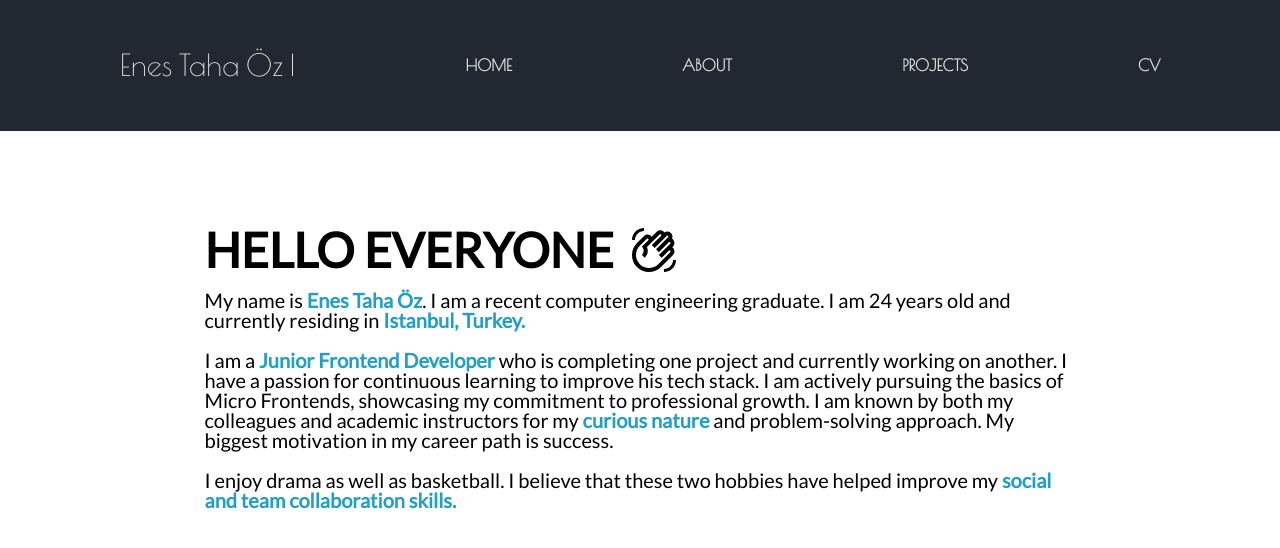
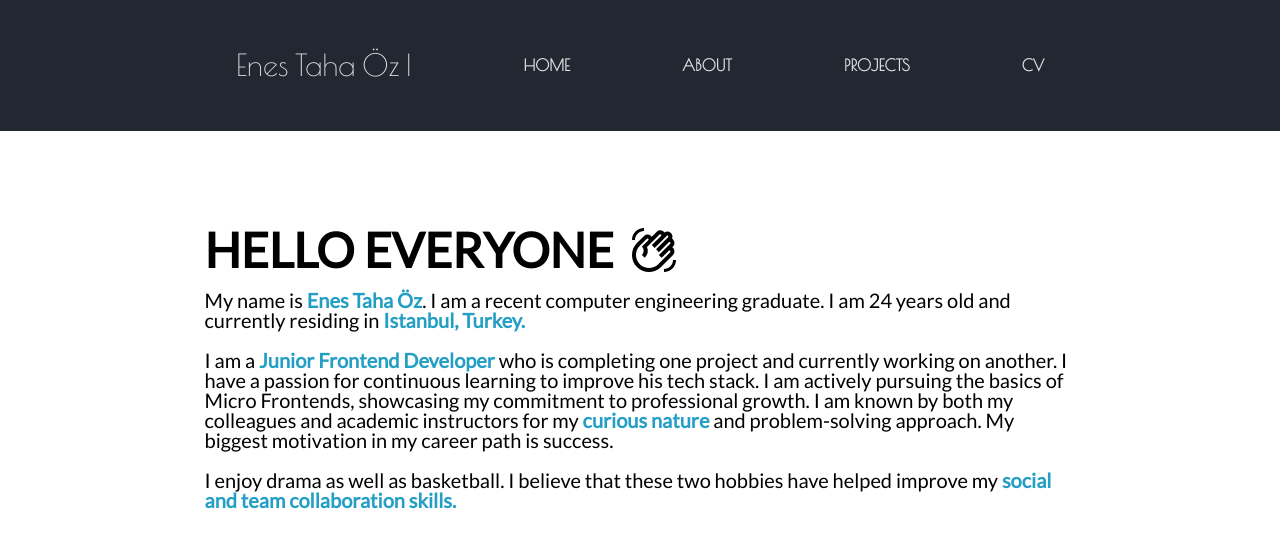
Before and after one commit to enesthz/personal-website, a Next.js app: page /about in a window 1280 px wide. Shown: the top 548 px of the page. Built offline with nearby package versions, Linux system fonts and the light colour scheme.

Commit message:
update and finished responsive design based on contents' layout

```diff
--- a/src/css_files/header.module.css
+++ b/src/css_files/header.module.css
@@ -37,7 +37,7 @@
     color: #00ADB5
 }
 
-@media screen and (min-width:601px) and (max-width: 768px){
+@media screen and (min-width:601px) and (max-width: 848px){
     .headerContainer{
         gap: 3rem;
     }
@@ -46,3 +46,13 @@
         gap: 3rem;
     }
 }
+
+@media screen and (min-width:841px) and (max-width: 1280px){
+    .headerContainer{
+        gap: 7rem
+    }
+
+    .headerLinkContainer{
+        gap: 7rem;
+    }
+}
--- a/src/css_files/home_page/homePage.module.css
+++ b/src/css_files/home_page/homePage.module.css
@@ -21,7 +21,7 @@
     }
 }
 
-@media screen and (min-width:601px) and (max-width: 768px){
+@media screen and (min-width:601px) and (max-width: 1280px){
     .homePage{
         flex-direction: column;
         margin-top: 4rem;
```
Also changed, not shown: src/css_files/home_page/homeTechStack.module.css (+9 -4 lines).
